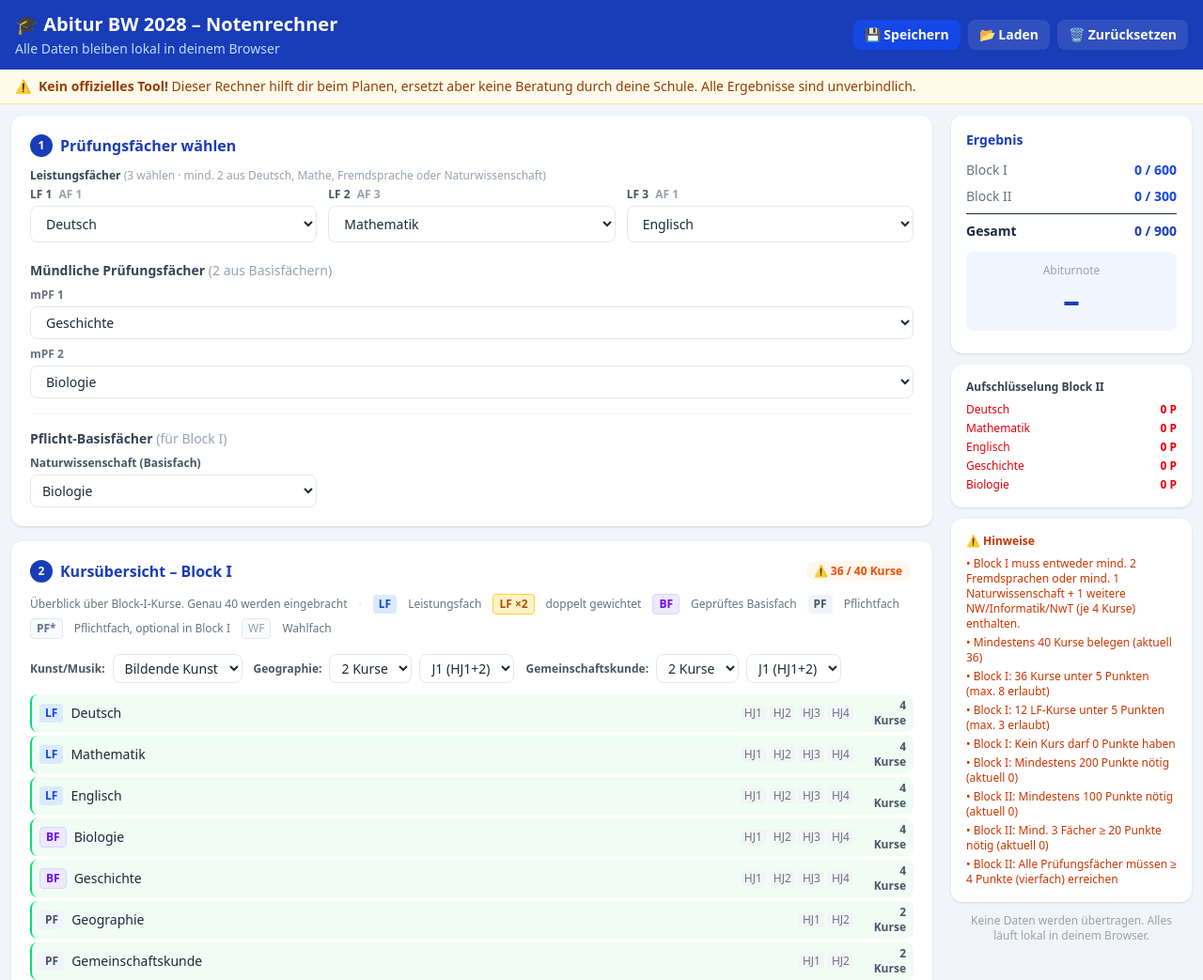
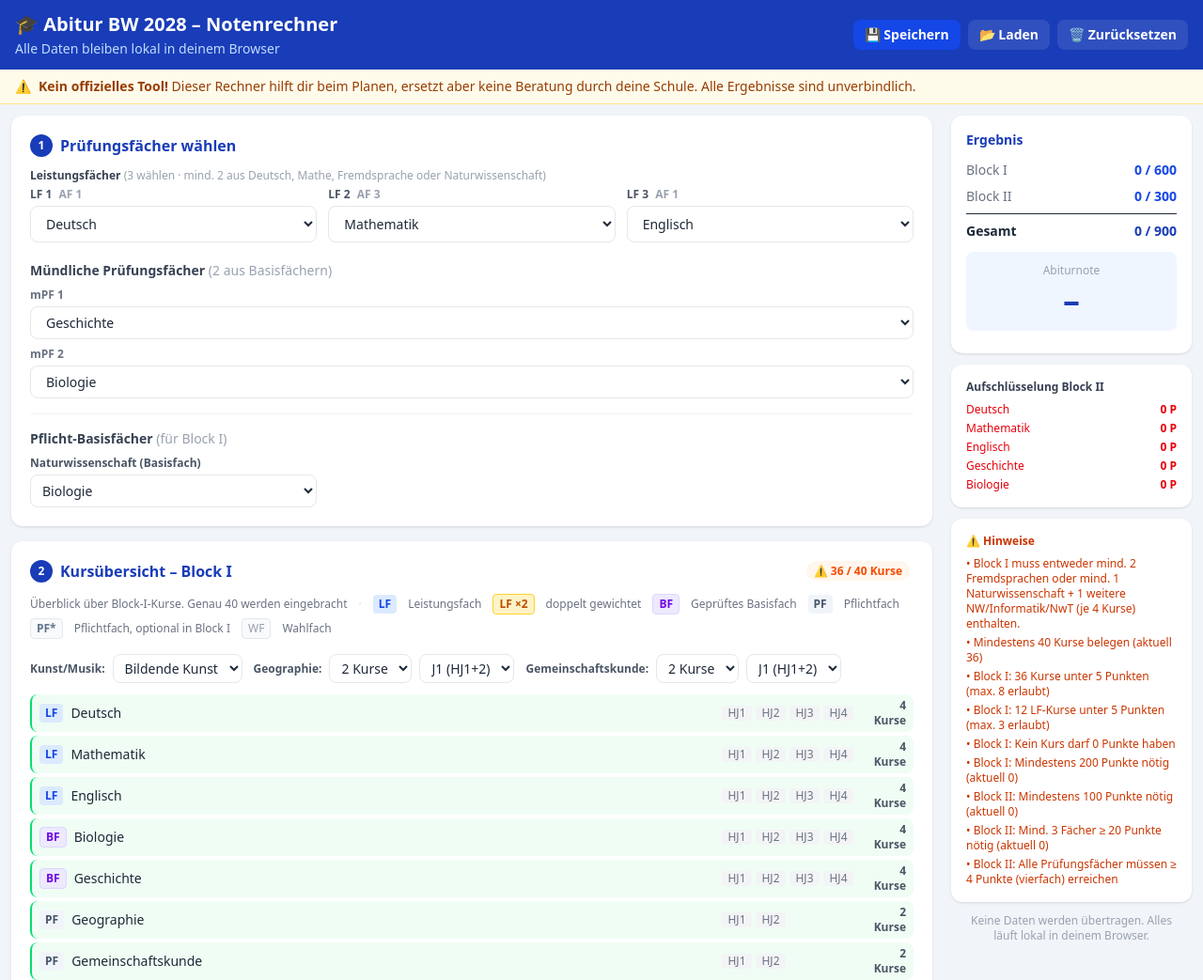
Before and after one commit to FariSoftware/abi-rechner, a plain HTML site: page index.html in a window 1280 px wide. Shown: the top 1043 px of the page at 94% size. Drawn offline with Linux system fonts and the light colour scheme.

Commit message:
fix: fixes 4-Spalten-HJ-Badges in Kursübersicht — Spacer für nicht belegte HJ

```diff
--- a/index.html
+++ b/index.html
@@ -1105,9 +1105,15 @@ function renderCourseOverview() {
     const rowBg = b1
       ? 'border-l-2 border-green-400 bg-green-50'
       : 'opacity-60';
-    const hjBadges = Array.from({length: sub.hj}, (_, j) =>
-      `<span class="text-xs text-gray-500 bg-gray-100 px-1 rounded">HJ${(sub.hjStart ?? 1) + j}</span>`
-    ).join(' ');
+    // Fixed 4-slot badge row — spacers for unoccupied HJ positions
+    const hjStart = sub.hjStart ?? 1;
+    const hjBadges = Array.from({length: 4}, (_, j) => {
+      const hjIndex = j + 1;
+      const occupied = hjIndex >= hjStart && hjIndex < hjStart + sub.hj;
+      return occupied
+        ? `<span class="text-xs text-gray-500 bg-gray-100 px-1 rounded w-8 text-center inline-block">HJ${hjIndex}</span>`
+        : `<span class="w-8 inline-block"></span>`;
+    }).join('');
     return `<div class="flex items-center gap-2 py-1 px-2 rounded-lg hover:bg-gray-50 ${rowBg}">
       ${tag}
       <span class="text-sm font-medium flex-1">${subjectName(sub.id)}</span>
```
Also changed, not shown: tailwind.css.
